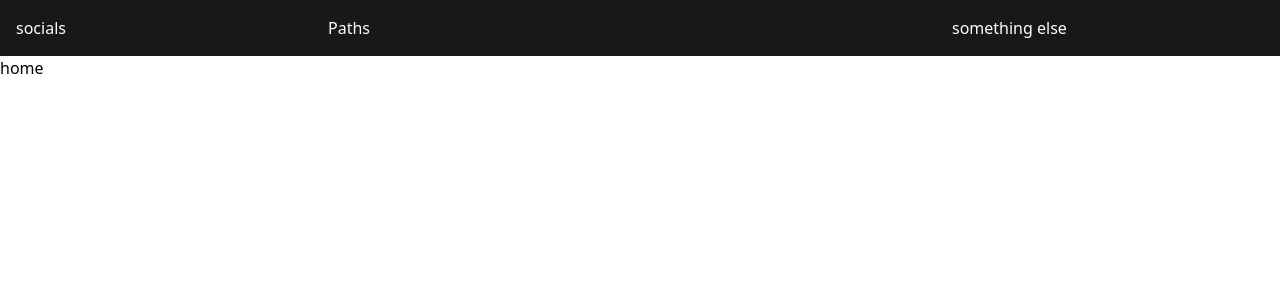
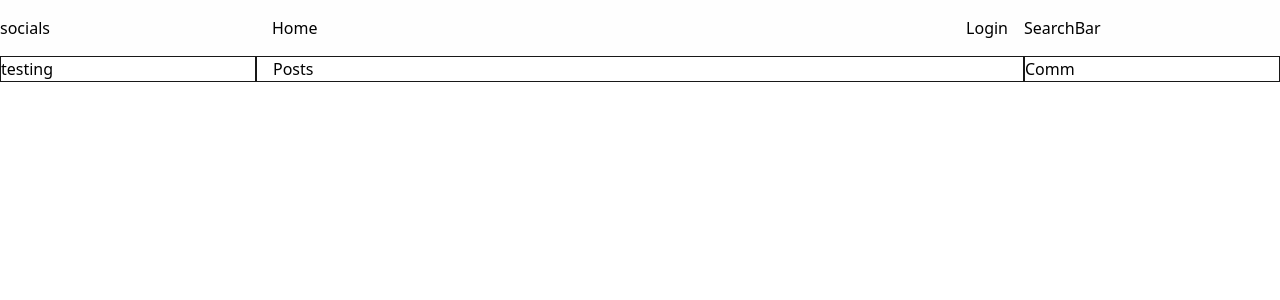
Before and after one commit to orcanicman/DG3-Project, a React (Create React App) app in the folder client/: page / in a window 1280 px wide. Shown: the top 300 px of the page. Built offline with nearby package versions, Linux system fonts and the light colour scheme.

Commit message:
Boilerplate for homePage

```diff
--- /dev/null
+++ b/client/src/components/CommunitySideBar.tsx
@@ -0,0 +1,7 @@
+import React from "react";
+
+interface CommunitySideBarProps {}
+
+export const CommunitySideBar: React.FC<CommunitySideBarProps> = () => {
+  return <div className="flex">Comm</div>;
+};
--- /dev/null
+++ b/client/src/components/Posts.tsx
@@ -0,0 +1,7 @@
+import React from "react";
+
+interface PostsProps {}
+
+export const Posts: React.FC<PostsProps> = () => {
+  return <div className="flex">Posts</div>;
+};
--- a/client/src/components/TopBar.tsx
+++ b/client/src/components/TopBar.tsx
@@ -1,13 +1,17 @@
 import React from "react";
+import { Link } from "react-router-dom";
 
 interface TopBarProps {}
 
 export const TopBar: React.FC<TopBarProps> = () => {
   return (
-    <header className="flex bg-black text-white p-4">
-      <div className="w-1/4">socials</div>
-      <div className="w-2/4">Paths</div>
-      <div className="w-1/4">something else</div>
+    <header className="flex bg-white pb-4 pt-4">
+      <div className="flex flex-shrink sm:w-64">socials</div>
+      <div className="flex flex-grow justify-between pl-4 pr-4 sm:w-80">
+        <Link to="/">Home</Link>
+        <Link to="login">Login</Link>
+      </div>
+      <div className="flex flex-shrink sm:w-64">SearchBar</div>
     </header>
   );
 };
--- /dev/null
+++ b/client/src/components/UserSideBar.tsx
@@ -0,0 +1,7 @@
+import React from "react";
+
+interface UserSideBarProps {}
+
+export const UserSideBar: React.FC<UserSideBarProps> = () => {
+  return <div className="flex">testing</div>;
+};
--- a/client/src/pages/Home.tsx
+++ b/client/src/pages/Home.tsx
@@ -1,7 +1,22 @@
 import React from "react";
+import { CommunitySideBar } from "../components/CommunitySideBar";
+import { Posts } from "../components/Posts";
+import { UserSideBar } from "../components/UserSideBar";
 
 interface HomeProps {}
 
 export const Home: React.FC<HomeProps> = () => {
-  return <div>home</div>;
+  return (
+    <div className="flex">
+      <div className="flex flex-shrink border border-black sm:w-64">
+        <UserSideBar />
+      </div>
+      <div className="flex flex-grow border border-black pl-4 pr-4 sm:w-80">
+        <Posts />
+      </div>
+      <div className="flex flex-shrink border border-black sm:w-64">
+        <CommunitySideBar />
+      </div>
+    </div>
+  );
 };
```
